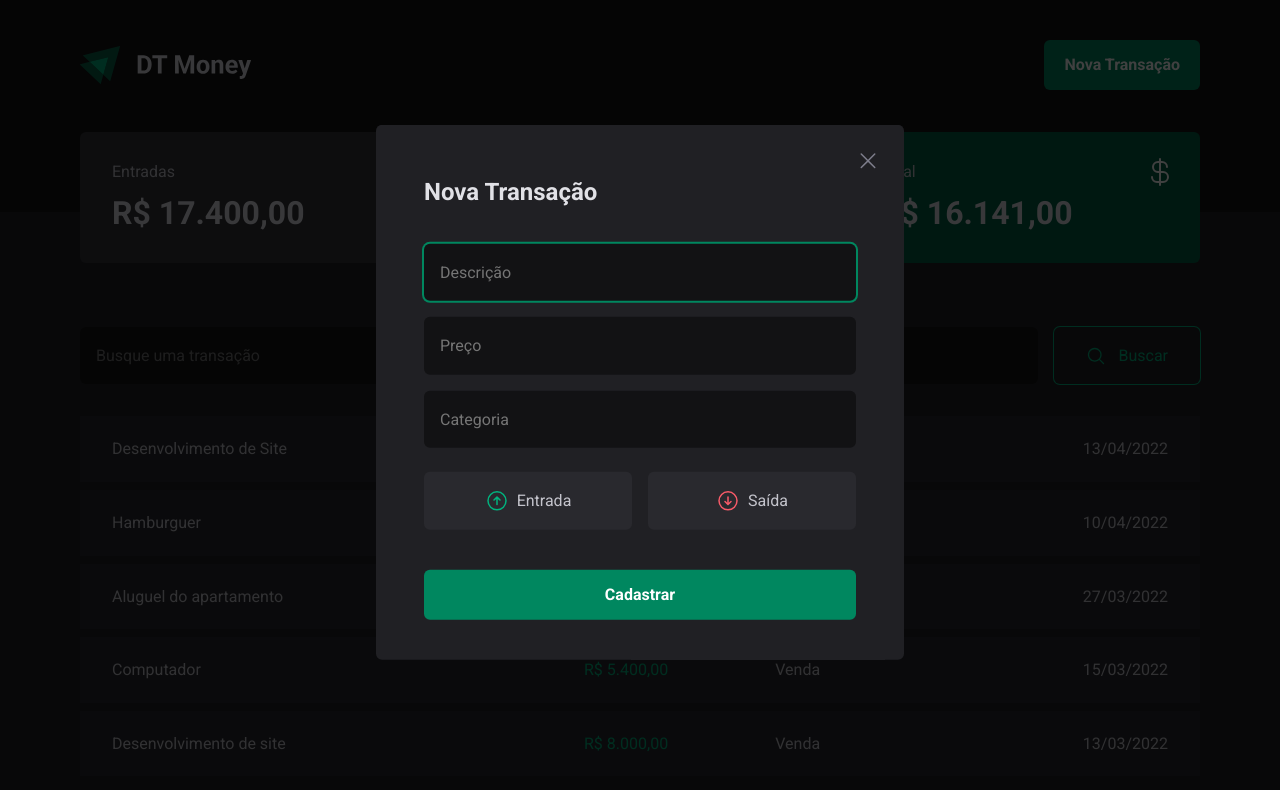
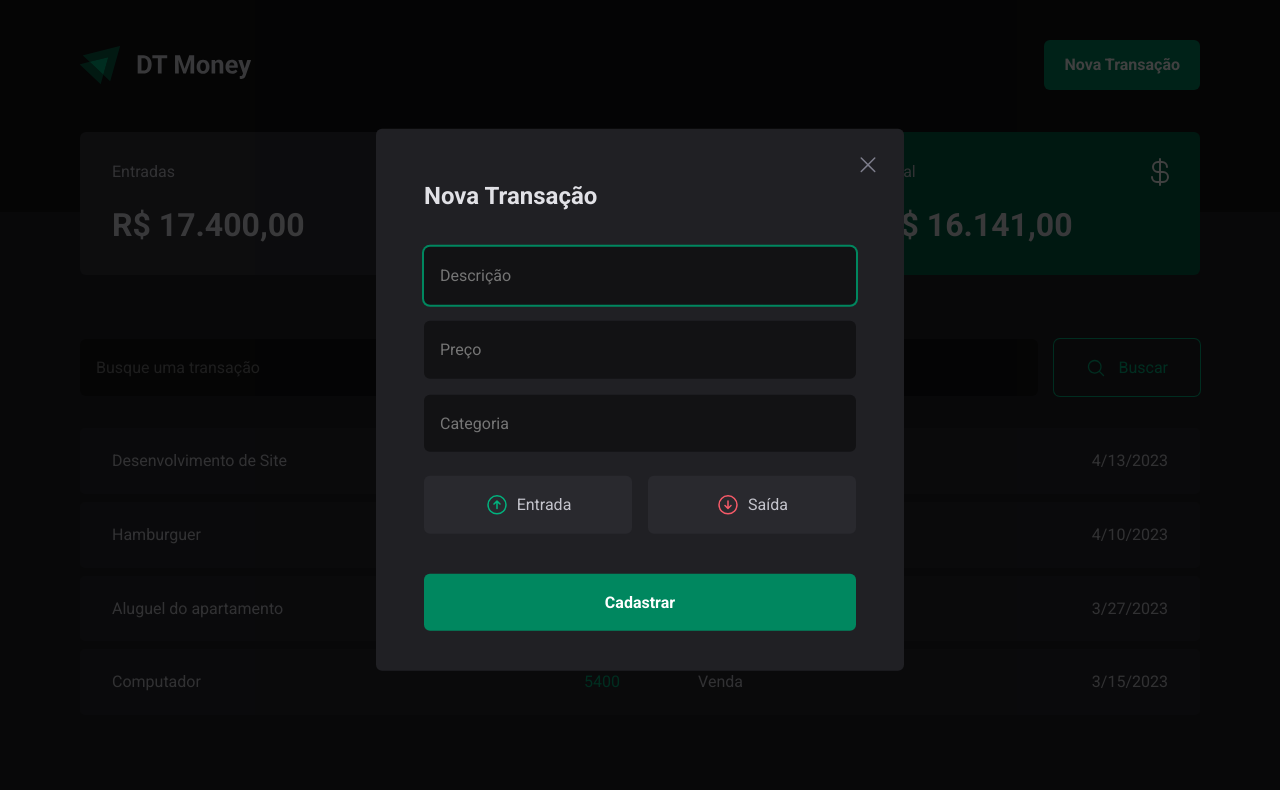
Before and after one commit to dantevicenzo/dt-money, a React (Vite) app: page / in a window 1280 px wide. Both pictures are taken after a click on the button "Nova Transação". Shown: the top 790 px of the page. Built offline with nearby package versions, Linux system fonts and the light colour scheme; data requests are answered from the project's data file.

Commit message:
Fetching api

```diff
--- a/package.json
+++ b/package.json
@@ -5,6 +5,7 @@
   "type": "module",
   "scripts": {
     "dev": "vite",
+    "dev:server": "json-server server.json -p 3000 -w -d 500",
     "build": "tsc && vite build",
     "lint": "eslint src --ext ts,tsx --report-unused-disable-directives --max-warnings 0",
     "lint:fix": "eslint src --ext ts,tsx --fix",
@@ -29,6 +30,7 @@
     "eslint": "^8.41.0",
     "eslint-plugin-react-hooks": "^4.6.0",
     "eslint-plugin-react-refresh": "^0.3.4",
+    "json-server": "^0.17.3",
     "typescript": "^5.0.2",
     "vite": "^4.3.9"
   }
--- /dev/null
+++ b/server.json
@@ -0,0 +1,36 @@
+{
+    "transactions": [
+        {
+            "id": 1,
+            "description": "Desenvolvimento de Site",
+            "price": 12000,
+            "type": "income",
+            "category":"Venda",
+            "createdAT": "2023-04-13T18:56:48.164Z"
+        },
+        {
+            "id": 2,
+            "description": "Hamburguer",
+            "price": 59,
+            "type": "outcome",
+            "category":"Alimentação",
+            "createdAT": "2023-04-10T18:56:48.164Z"
+        },
+        {
+            "id": 3,
+            "description": "Aluguel do apartamento",
+            "price": 1200,
+            "type": "outcome",
+            "category":"Casa",
+            "createdAT": "2023-03-27T18:56:48.164Z"
+        },
+        {
+            "id": 4,
+            "description": "Computador",
+            "price": 5400,
+            "type": "income",
+            "category":"Venda",
+            "createdAT": "2023-03-15T18:56:48.164Z"
+        }
+    ]
+}
--- a/src/components/Header/index.tsx
+++ b/src/components/Header/index.tsx
@@ -1,17 +1,7 @@
 import logo from '../../assets/logo.svg'
-import {
-  Container,
-  StyledHeader,
-  StyledButton,
-  Overlay,
-  Content,
-  Form,
-  RadioGroupRoot,
-  RadioGroupItem,
-  DialogClose,
-} from './styles'
+import { Container, StyledHeader, StyledButton } from './styles'
 import * as Dialog from '@radix-ui/react-dialog'
-import { ArrowCircleUp, ArrowCircleDown, X } from '@phosphor-icons/react'
+import { NewTransactionModal } from '../NewTransactionModal'
 
 export function Header() {
   return (
@@ -23,33 +13,7 @@ export function Header() {
           <Dialog.Trigger asChild>
             <StyledButton type="button">Nova Transação</StyledButton>
           </Dialog.Trigger>
-          <Dialog.Portal>
-            <Overlay />
-            <Content>
-              <strong>Nova Transação</strong>
-
-              <Form>
-                <input type="text" placeholder="Descrição" />
-                <input type="text" placeholder="Preço" />
-                <input type="text" placeholder="Categoria" />
-                <RadioGroupRoot>
-                  <RadioGroupItem value="income">
-                    <ArrowCircleUp size={24} />
-                    Entrada
-                  </RadioGroupItem>
-                  <RadioGroupItem value="outcome">
-                    <ArrowCircleDown size={24} />
-                    Saída
-                  </RadioGroupItem>
-                </RadioGroupRoot>
-                <StyledButton type="submit">Cadastrar</StyledButton>
-              </Form>
-
-              <DialogClose>
-                <X size={24} />
-              </DialogClose>
-            </Content>
-          </Dialog.Portal>
+          <NewTransactionModal />
         </Dialog.Root>
       </StyledHeader>
     </Container>
--- a/src/components/Header/styles.ts
+++ b/src/components/Header/styles.ts
@@ -1,6 +1,4 @@
 import styled from 'styled-components'
-import * as Dialog from '@radix-ui/react-dialog'
-import * as RadioGroup from '@radix-ui/react-radio-group'
 
 export const Container = styled.div`
   background-color: ${(props) => props.theme.grey1};
@@ -32,106 +30,3 @@ export const StyledButton = styled.button`
     background-color: ${(props) => props.theme.greenLight};
   }
 `
-export const Overlay = styled(Dialog.Overlay)`
-  background: rgba(0 0 0 / 0.75);
-  position: fixed;
-  width: 100vw;
-  height: 100vh;
-  inset: 0;
-`
-export const Content = styled(Dialog.Content)`
-  width: 33rem;
-  background-color: ${(props) => props.theme.grey2};
-  padding: 3rem 3rem 2.5rem;
-  border-radius: 6px;
-
-  strong {
-    color: ${(props) => props.theme.grey7};
-    font-size: 1.5rem;
-  }
-
-  position: absolute;
-  top: 50%;
-  left: 50%;
-  transform: translate(-50%, -50%);
-`
-export const Form = styled.form`
-  margin-top: 2rem;
-  display: flex;
-  flex-direction: column;
-
-  input + input {
-    margin-top: 1rem;
-  }
-
-  div[role='radiogroup'] {
-    margin-top: 1.5rem;
-  }
-
-  button[type='submit'] {
-    margin-top: 2.5rem;
-  }
-
-  input[type='text'] {
-    border-radius: 6px;
-    padding: 1rem;
-    background-color: ${(props) => props.theme.grey1};
-    border: none;
-    color: ${(props) => props.theme.grey6};
-  }
-`
-export const RadioGroupRoot = styled(RadioGroup.Root)`
-  display: grid;
-  grid-template-columns: 1fr 1fr;
-
-  gap: 1rem;
-`
-export const RadioGroupItem = styled(RadioGroup.Item)`
-  display: flex;
-  gap: 8px;
-  align-items: center;
-  justify-content: center;
-  padding: 16px 24px;
-  border-radius: 6px;
-
-  background-color: ${(props) => props.theme.grey3};
-  color: ${(props) => props.theme.grey6};
-
-  font-size: 1rem;
-
-  border: none;
-
-  cursor: pointer;
-
-  svg {
-    color: ${({ value, theme }) =>
-      value === 'income' ? theme.greenLight : theme.red};
-  }
-
-  &:hover {
-    background-color: ${(props) => props.theme.grey4};
-  }
-
-  &[data-state='checked'] {
-    background-color: ${({ value, theme }) =>
-      value === 'income' ? theme.greenDark : theme.redDark};
-
-    color: ${(props) => props.theme.white};
-
-    svg {
-      color: ${(props) => props.theme.white};
-    }
-  }
-`
-
-export const DialogClose = styled(Dialog.Close)`
-  position: absolute;
-  top: 24px;
-  right: 24px;
-  line-height: 0;
-  background-color: transparent;
-  border: none;
-  cursor: pointer;
-
-  color: ${(props) => props.theme.grey5};
-`
--- /dev/null
+++ b/src/components/NewTransactionModal/index.tsx
@@ -0,0 +1,44 @@
+import {
+  Overlay,
+  Content,
+  Form,
+  RadioGroupRoot,
+  RadioGroupItem,
+  DialogClose,
+  StyledButton,
+} from './styles'
+
+import { Portal as DialogPortal } from '@radix-ui/react-dialog'
+import { ArrowCircleUp, ArrowCircleDown, X } from '@phosphor-icons/react'
+
+export function NewTransactionModal() {
+  return (
+    <DialogPortal>
+      <Overlay />
+      <Content>
+        <strong>Nova Transação</strong>
+
+        <Form>
+          <input type="text" placeholder="Descrição" />
+          <input type="text" placeholder="Preço" />
+          <input type="text" placeholder="Categoria" />
+          <RadioGroupRoot>
+            <RadioGroupItem value="income">
+              <ArrowCircleUp size={24} />
+              Entrada
+            </RadioGroupItem>
+            <RadioGroupItem value="outcome">
+              <ArrowCircleDown size={24} />
+              Saída
+            </RadioGroupItem>
+          </RadioGroupRoot>
+          <StyledButton type="submit">Cadastrar</StyledButton>
+        </Form>
+
+        <DialogClose>
+          <X size={24} />
+        </DialogClose>
+      </Content>
+    </DialogPortal>
+  )
+}
--- /dev/null
+++ b/src/components/NewTransactionModal/styles.ts
@@ -0,0 +1,126 @@
+import styled from 'styled-components'
+import * as Dialog from '@radix-ui/react-dialog'
+import * as RadioGroup from '@radix-ui/react-radio-group'
+
+export const StyledButton = styled.button`
+  background-color: ${(props) => props.theme.green};
+  color: ${(props) => props.theme.white};
+
+  padding: 1rem 2rem;
+  border-radius: 6px;
+
+  border: none;
+
+  font-size: 1rem;
+  font-weight: bold;
+
+  cursor: pointer;
+
+  &:hover {
+    background-color: ${(props) => props.theme.greenLight};
+  }
+`
+
+export const Overlay = styled(Dialog.Overlay)`
+  background: rgba(0 0 0 / 0.75);
+  position: fixed;
+  width: 100vw;
+  height: 100vh;
+  inset: 0;
+`
+export const Content = styled(Dialog.Content)`
+  width: 33rem;
+  background-color: ${(props) => props.theme.grey2};
+  padding: 3rem 3rem 2.5rem;
+  border-radius: 6px;
+
+  strong {
+    color: ${(props) => props.theme.grey7};
+    font-size: 1.5rem;
+  }
+
+  position: fixed;
+  top: 50%;
+  left: 50%;
+  transform: translate(-50%, -50%);
+`
+export const Form = styled.form`
+  margin-top: 2rem;
+  display: flex;
+  flex-direction: column;
+
+  input + input {
+    margin-top: 1rem;
+  }
+
+  div[role='radiogroup'] {
+    margin-top: 1.5rem;
+  }
+
+  button[type='submit'] {
+    margin-top: 2.5rem;
+  }
+
+  input[type='text'] {
+    border-radius: 6px;
+    padding: 1rem;
+    background-color: ${(props) => props.theme.grey1};
+    border: none;
+    color: ${(props) => props.theme.grey6};
+  }
+`
+export const RadioGroupRoot = styled(RadioGroup.Root)`
+  display: grid;
+  grid-template-columns: 1fr 1fr;
+
+  gap: 1rem;
+`
+export const RadioGroupItem = styled(RadioGroup.Item)`
+  display: flex;
+  gap: 8px;
+  align-items: center;
+  justify-content: center;
+  padding: 16px 24px;
+  border-radius: 6px;
+
+  background-color: ${(props) => props.theme.grey3};
+  color: ${(props) => props.theme.grey6};
+
+  font-size: 1rem;
+
+  border: none;
+
+  cursor: pointer;
+
+  svg {
+    color: ${({ value, theme }) =>
+      value === 'income' ? theme.greenLight : theme.red};
+  }
+
+  &:hover {
+    background-color: ${(props) => props.theme.grey4};
+  }
+
+  &[data-state='checked'] {
+    background-color: ${({ value, theme }) =>
+      value === 'income' ? theme.greenDark : theme.redDark};
+
+    color: ${(props) => props.theme.white};
+
+    svg {
+      color: ${(props) => props.theme.white};
+    }
+  }
+`
+
+export const DialogClose = styled(Dialog.Close)`
+  position: absolute;
+  top: 24px;
+  right: 24px;
+  line-height: 0;
+  background-color: transparent;
+  border: none;
+  cursor: pointer;
+
+  color: ${(props) => props.theme.grey5};
+`
--- /dev/null
+++ b/src/contexts/TransactionsProvider.tsx
@@ -0,0 +1,42 @@
+import React, { useEffect, useState } from 'react'
+
+interface ITransaction {
+  id: number
+  description: string
+  price: number
+  type: 'income' | 'outcome'
+  category: string
+  createdAT: string
+}
+
+interface ITransactionsContext {
+  transactions: ITransaction[]
+}
+
+export const TransactionsContext = React.createContext(
+  {} as ITransactionsContext,
+)
+
+interface ITransactionsProviderProps {
+  children: React.ReactNode
+}
+
+export function TransactionsProvider({ children }: ITransactionsProviderProps) {
+  const [transactions, setTransactions] = useState<ITransaction[]>([])
+
+  async function fetchTransactions() {
+    const response = await fetch('http://localhost:3000/transactions')
+    const data = await response.json()
+    setTransactions(data)
+  }
+
+  useEffect(() => {
+    fetchTransactions()
+  }, [])
+
+  return (
+    <TransactionsContext.Provider value={{ transactions }}>
+      {children}
+    </TransactionsContext.Provider>
+  )
+}
--- a/src/pages/Home/components/Summary/styles.ts
+++ b/src/pages/Home/components/Summary/styles.ts
@@ -49,7 +49,9 @@ export const Card = styled.div<ICardProps>`
   }
 
   strong {
+    display: block;
     font-size: 2rem;
+    margin-top: 0.75rem;
     color: ${(props) => props.theme.grey7};
   }
 `
--- a/src/pages/Home/components/Table/index.tsx
+++ b/src/pages/Home/components/Table/index.tsx
@@ -1,49 +1,24 @@
+import { useContext } from 'react'
 import { Price, StyledTable } from './styles'
+import { TransactionsContext } from '../../../../contexts/TransactionsProvider'
+
 export function Table() {
+  const { transactions } = useContext(TransactionsContext)
+
   return (
     <>
       <StyledTable>
         <tbody>
-          <tr>
-            <td>Desenvolvimento de Site</td>
-            <td>
-              <Price variant="income">R$ 12.000,00</Price>
-            </td>
-            <td>Venda</td>
-            <td>13/04/2022</td>
-          </tr>
-          <tr>
-            <td>Hamburguer</td>
-            <td>
-              <Price variant="outcome">- R$ 59,00</Price>
-            </td>
-            <td>Alimentação</td>
-            <td>10/04/2022</td>
-          </tr>
-          <tr>
-            <td>Aluguel do apartamento</td>
-            <td>
-              <Price variant="outcome">- R$ 1.200,00</Price>
-            </td>
-            <td>Casa</td>
-            <td>27/03/2022</td>
-          </tr>
-          <tr>
-            <td>Computador</td>
-            <td>
-              <Price variant="income">R$ 5.400,00</Price>
-            </td>
-            <td>Venda</td>
-            <td>15/03/2022</td>
-          </tr>
-          <tr>
-            <td>Desenvolvimento de site</td>
-            <td>
-              <Price variant="income">R$ 8.000,00</Price>
-            </td>
-            <td>Venda</td>
-            <td>13/03/2022</td>
-          </tr>
+          {transactions.map((transaction) => (
+            <tr key={transaction.id}>
+              <td>{transaction.description}</td>
+              <td>
+                <Price variant={transaction.type}>{transaction.price}</Price>
+              </td>
+              <td>{transaction.category}</td>
+              <td>{new Date(transaction.createdAT).toLocaleDateString()}</td>
+            </tr>
+          ))}
         </tbody>
       </StyledTable>
     </>
--- a/src/pages/Home/components/Table/styles.ts
+++ b/src/pages/Home/components/Table/styles.ts
@@ -20,6 +20,9 @@ export const StyledTable = styled.table`
     td:first-child {
       width: 45%;
       padding-left: 2rem;
+
+      border-top-left-radius: 5px;
+      border-bottom-left-radius: 5px;
     }
 
     td {
@@ -29,6 +32,9 @@ export const StyledTable = styled.table`
     td:last-child {
       text-align: right;
       padding-right: 2rem;
+
+      border-top-right-radius: 5px;
+      border-bottom-right-radius: 5px;
     }
   }
 `
--- a/src/pages/Home/index.tsx
+++ b/src/pages/Home/index.tsx
@@ -2,14 +2,17 @@ import { Header } from '../../components/Header'
 import { Summary } from './components/Summary'
 import { Search } from './components/Search'
 import { Table } from './components/Table'
+import { TransactionsProvider } from '../../contexts/TransactionsProvider'
 
 export function Home() {
   return (
     <>
-      <Header />
-      <Summary />
-      <Search />
-      <Table />
+      <TransactionsProvider>
+        <Header />
+        <Summary />
+        <Search />
+        <Table />
+      </TransactionsProvider>
     </>
   )
 }
```
Also changed, not shown: 1 other file (tests, documents, lock files or other folders).
